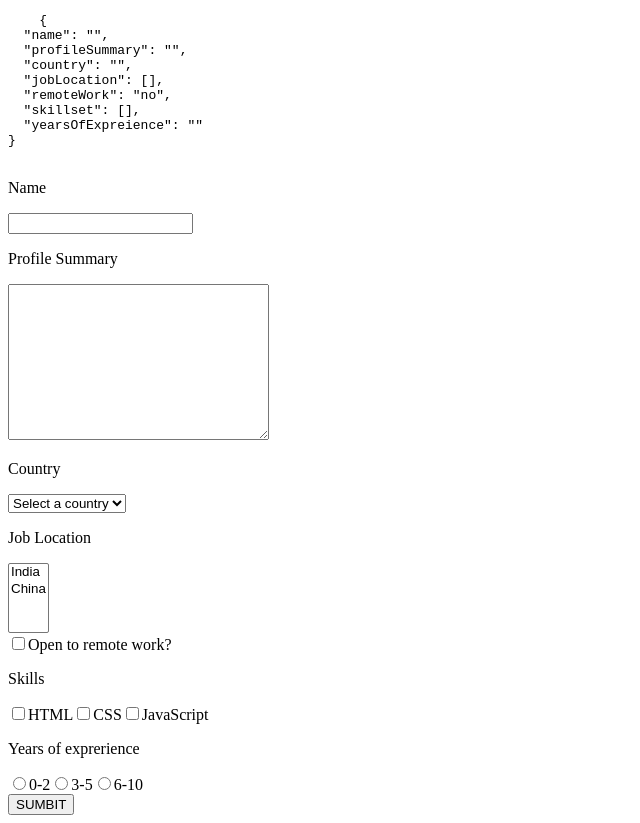
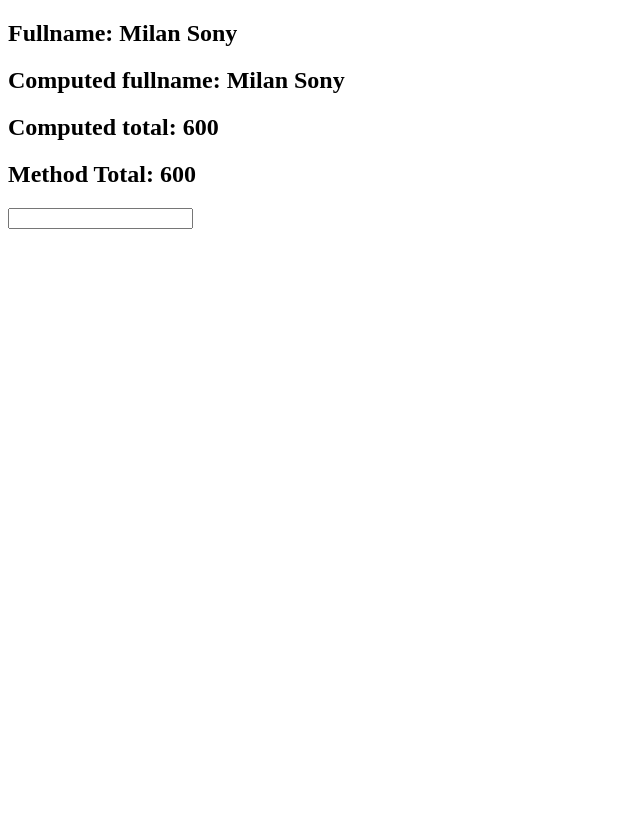
Before and after one commit to milan-sony/learn_vue.js, a Vue app: page / in a window 1280 px wide. Shown: the whole page, without its empty margins (0-640 px from the left). After the commit the page ends 800 px from the top, so only its background shows below. Built offline with nearby package versions, Linux system fonts and the light colour scheme.

Commit message:
computed, diff b/w computed and method

```diff
--- a/src/App.vue
+++ b/src/App.vue
@@ -1,62 +1,11 @@
 <template>
 
-  <pre>
-    {{ JSON.stringify(formValue, null, 2) }}
-  </pre>
+  <h2>Fullname: {{ firstName }} {{ lastName }}</h2>
+  <h2>Computed fullname: {{ fullName }}</h2>
 
-  <form @submit="submitForm">
-
-    <div>
-      <p>Name</p>
-      <input type="text" id="name" v-model="formValue.name">
-    </div>
-
-    <div>
-      <p>Profile Summary</p>
-      <textarea id="profile" cols="30" rows="10" v-model="formValue.profileSummary"></textarea>
-    </div>
-
-    <div>
-      <p>Country</p>
-      <select id="country" v-model="formValue.country">
-        <option value="">Select a country</option>
-        <option value="india">India</option>
-        <option value="china">China</option>
-      </select>
-    </div>
-
-    <div>
-      <p>Job Location</p>
-      <select id="job-location" multiple v-model="formValue.jobLocation">
-        <option value="india">India</option>
-        <option value="china">China</option>
-      </select>
-    </div>
-
-    <div>
-      <input type="checkbox" id="remotework" v-model="formValue.remoteWork" true-value = 'yes' false-value = 'no'>
-      <span>Open to remote work?</span>
-    </div>
-
-    <div>
-      <p>Skills</p>
-      <input type="checkbox" id="html" value="html" v-model="formValue.skillset"><span>HTML</span>
-      <input type="checkbox" id="css" value="css" v-model="formValue.skillset"><span>CSS</span>
-      <input type="checkbox" id="javascript" value="javascript" v-model="formValue.skillset"><span>JavaScript</span>
-    </div>
-    <div>
-
-      <p>Years of exprerience</p>
-      <input type="radio" id="0-2" value="0-2" v-model="formValue.yearsOfExpreience"><span>0-2</span>
-      <input type="radio" id="3-5" value="3-5" v-model="formValue.yearsOfExpreience"><span>3-5</span>
-      <input type="radio" id="6-10" value="6-10" v-model="formValue.yearsOfExpreience"><span>6-10</span>
-    </div>
-
-    <div>
-      <button>SUMBIT</button>
-    </div>
-
-  </form>
+  <h2>Computed total: {{ total }}</h2>
+  <h2>Method Total: {{ getTotal() }}</h2>
+  <input type="text" v-model="country">
 
 </template>
 
@@ -66,21 +15,42 @@ export default {
   name: "App",
   data() {
     return {
-      formValue: {
-        name: '',
-        profileSummary: '',
-        country: '',
-        jobLocation: [],
-        remoteWork: 'no',
-        skillset: [],
-        yearsOfExpreience: ''
-      }
+      firstName: 'Milan',
+      lastName: 'Sony',
+      items: [
+        {
+          id: 1,
+          title: 'TV',
+          price: 100
+        },
+        {
+          id: 1,
+          title: 'Phone',
+          price: 200
+        },
+        {
+          id: 1,
+          title: 'Laptop',
+          price: 300
+        },
+      ],
+      country: ''
     }
   },
   methods: {
-    submitForm(event){
-      event.preventDefault()
-      console.log('Form Values', this.formValue)
+    getTotal(){
+      console.log('getTotal()')
+      return this.items.reduce((total, curr) => (total = total + curr.price), 0)
+    }
+
+  },
+  computed:{
+    fullName(){
+      return `${this.firstName} ${this.lastName}`
+    },
+    total(){
+      console.log('total()')
+      return this.items.reduce((total, curr) => (total = total + curr.price), 0)
     }
   }
 }
```
